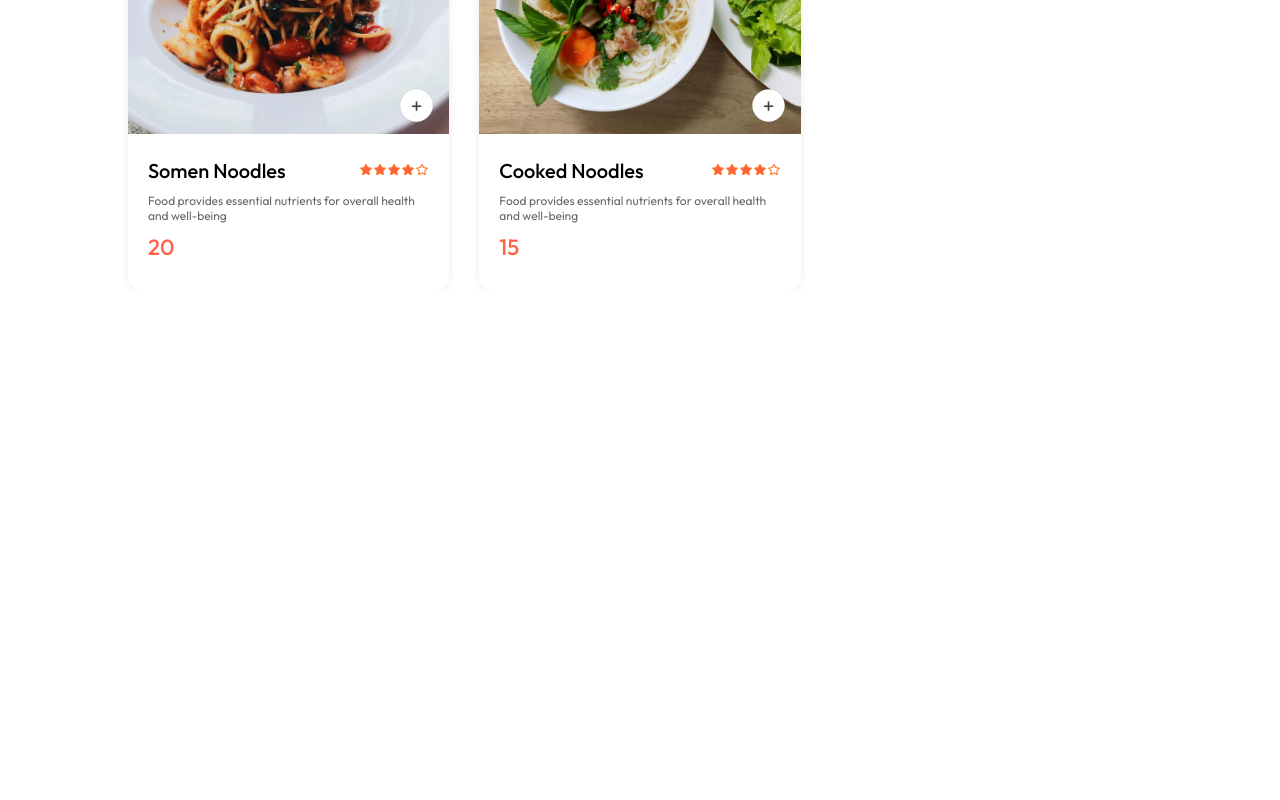
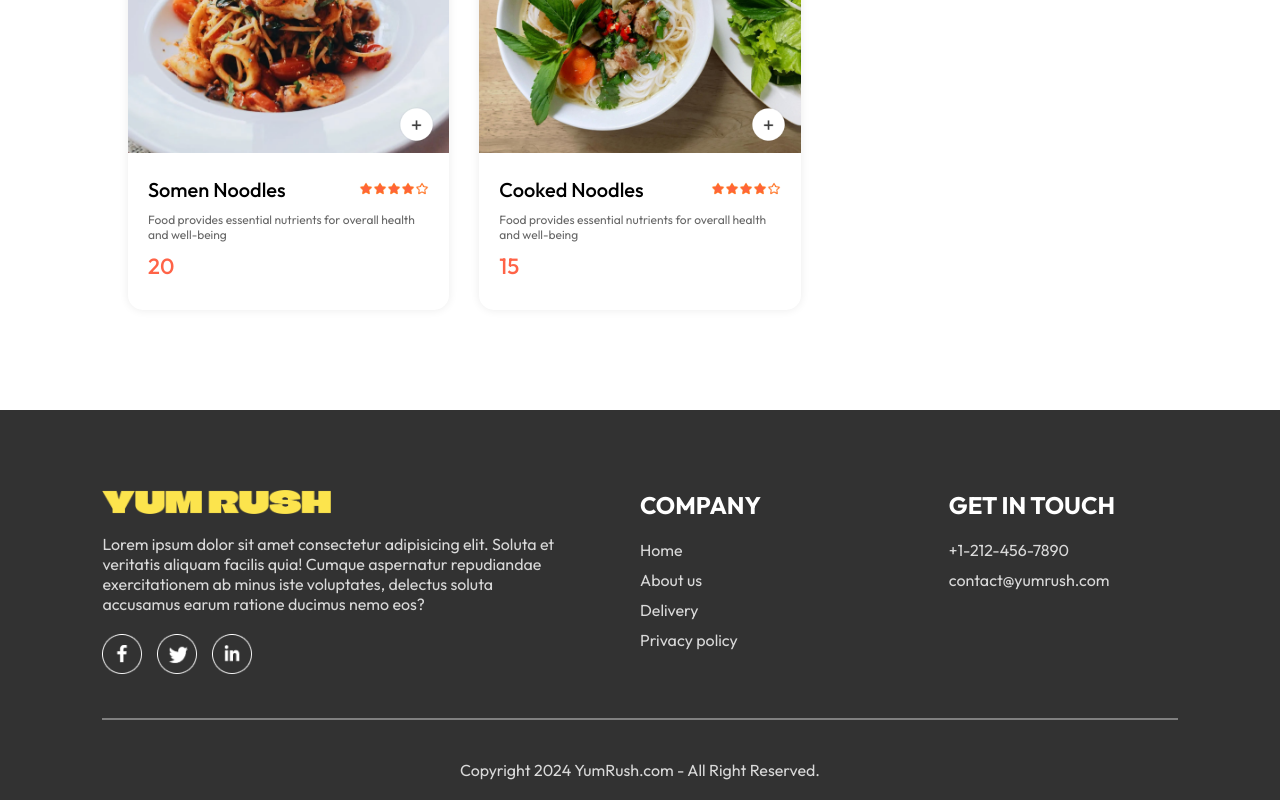
Before and after one commit to glen654/food-delivery, a React (Vite) app in the folder food-delivery-front-end/: page / in a window 1280 px wide. Shown: the part 5759-6559 px from the top of the page. Before the commit the page ends 6050 px from the top, so only its background shows below. Built offline with nearby package versions, Linux system fonts and the light colour scheme.

Commit message:
implemented footer component

```diff
--- a/food-delivery-front-end/src/App.jsx
+++ b/food-delivery-front-end/src/App.jsx
@@ -1,20 +1,25 @@
 import React from 'react'
 import Navbar from './components/navbar/Navbar'
-import {Routes,Route} from 'react-router-dom'
+import { Routes, Route } from 'react-router-dom'
 import Home from './pages/home/Home'
 import Cart from './pages/cart/Cart'
 import PlaceOrder from './pages/place-order/PlaceOrder'
+import Footer from './components/footer/Footer'
 
 const App = () => {
   return (
-    <div className='app'>
-        <Navbar/>
+    <>
+      <div className='app'>
+        <Navbar />
         <Routes>
-          <Route path='/' element={<Home/>} />
-          <Route path='/cart' element={<Cart/>} />
-          <Route path='/order' element={<PlaceOrder/>} />
+          <Route path='/' element={<Home />} />
+          <Route path='/cart' element={<Cart />} />
+          <Route path='/order' element={<PlaceOrder />} />
         </Routes>
-    </div>
+      </div>
+      <Footer />
+    </>
+
   )
 }
 
--- /dev/null
+++ b/food-delivery-front-end/src/components/footer/Footer.jsx
@@ -0,0 +1,41 @@
+import React from 'react'
+import './footer.css'
+import {assets} from '../../assets/img/assets'
+
+const Footer = () => {
+  return (
+    <div className='footer' id='footer'>
+        <div className="footer-content">
+            <div className="footer-content-left">
+                <img src={assets.logo} alt="" className='logo'/>
+                <p>Lorem ipsum dolor sit amet consectetur adipisicing elit. Soluta et veritatis aliquam facilis quia! Cumque aspernatur repudiandae exercitationem ab minus iste voluptates, delectus soluta accusamus earum ratione ducimus nemo eos?</p>
+                <div className="footer-social-icons">
+                    <img src={assets.facebook_icon} alt="" />
+                    <img src={assets.twitter_icon} alt="" />
+                    <img src={assets.linkedin_icon} alt="" />
+                </div>
+            </div>
+            <div className="footer-content-center">
+                <h2>COMPANY</h2>
+                <ul>
+                    <li>Home</li>
+                    <li>About us</li>
+                    <li>Delivery</li>
+                    <li>Privacy policy</li>
+                </ul>
+            </div>
+            <div className="footer-content-right">
+                <h2>GET IN TOUCH</h2>
+                <ul>
+                    <li>+1-212-456-7890</li>
+                    <li>contact@yumrush.com</li>
+                </ul>
+            </div>
+        </div>
+        <hr/>
+        <p className="footer-copyright">Copyright 2024 YumRush.com - All Right Reserved.</p>
+    </div>
+  )
+}
+
+export default Footer
--- /dev/null
+++ b/food-delivery-front-end/src/components/footer/footer.css
@@ -0,0 +1,52 @@
+.footer{
+    color: #d9d9d9;
+    background-color: #323232;
+    display: flex;
+    flex-direction: column;
+    align-items: center;
+    gap: 20px;
+    padding: 20px 8vw;
+    padding-top: 80px;
+    margin-top: 100px;
+}
+
+.footer-content{
+    width: 100%;
+    display: grid;
+    grid-template-columns: 2fr 1fr 1fr;
+    gap: 80px;
+}
+
+.footer-content-left , .footer-content-right , .footer-content-center{
+    display: flex;
+    flex-direction: column;
+    align-items: start;
+    gap: 20px;
+}
+
+.footer-content-left li, .footer-content-right li, .footer-content-center li{
+    list-style: none;
+    margin-bottom: 10px;
+    cursor: pointer;
+}
+
+.footer-content-right h2, .footer-content-center h2{
+    color: white;
+}
+
+.footer-social-icons img{
+    width: 40px;
+    margin-right: 15px;
+}
+
+.footer hr{
+    width: 100%;
+    height: 2px;
+    margin: 20px 0;
+    background-color: grey;
+    border: none;
+}
+
+.logo{
+    width: 50%;
+}
```
